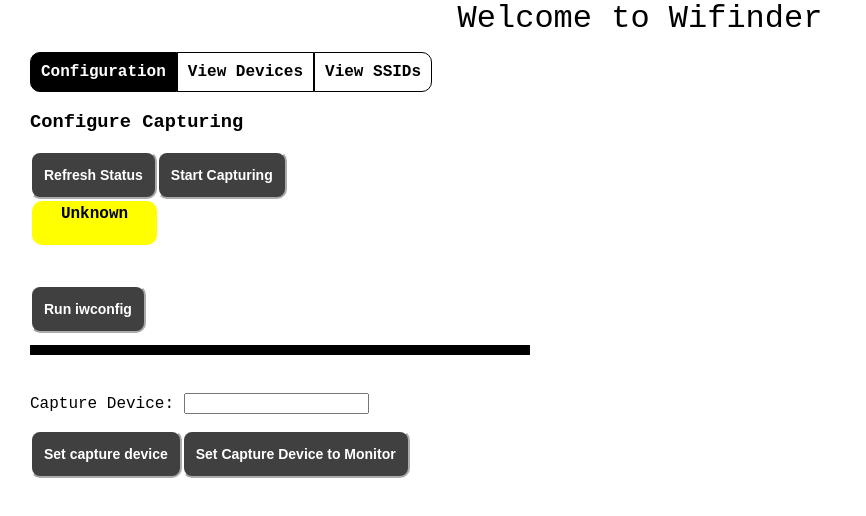
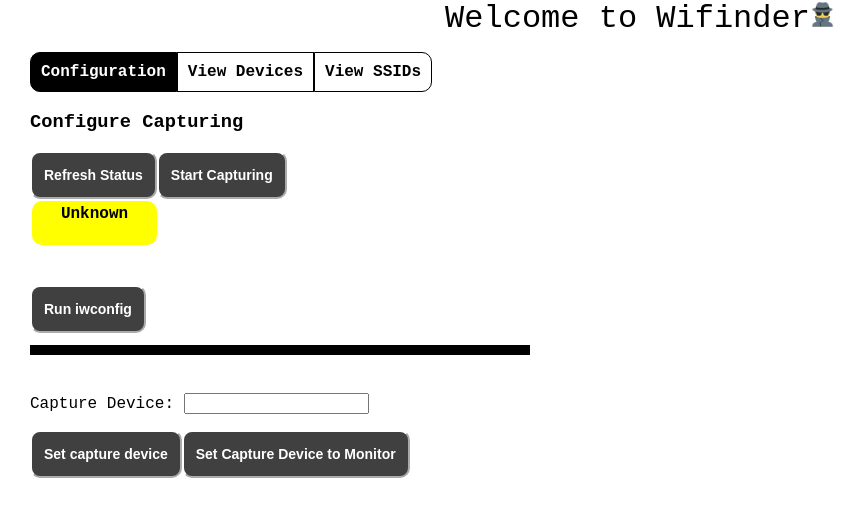
Before and after one commit to boveus/wifinder-react, a React (Create React App) app: page / in a window 1280 px wide. Shown: the top 516 px of the page, without its empty margins (0-866 px from the left). Built offline with nearby package versions, Linux system fonts and the light colour scheme.

Commit message:
feat(styling): Add logo to page.

```diff
--- a/src/App.js
+++ b/src/App.js
@@ -7,6 +7,7 @@
     <div className="App">
       <header className="header">
         Welcome to Wifinder
+      <img id="logo" src="./logo.png" alt="Filler" width="25" height="25"/>
       </header>
       <div id='main'>
         <Tabs />
```
